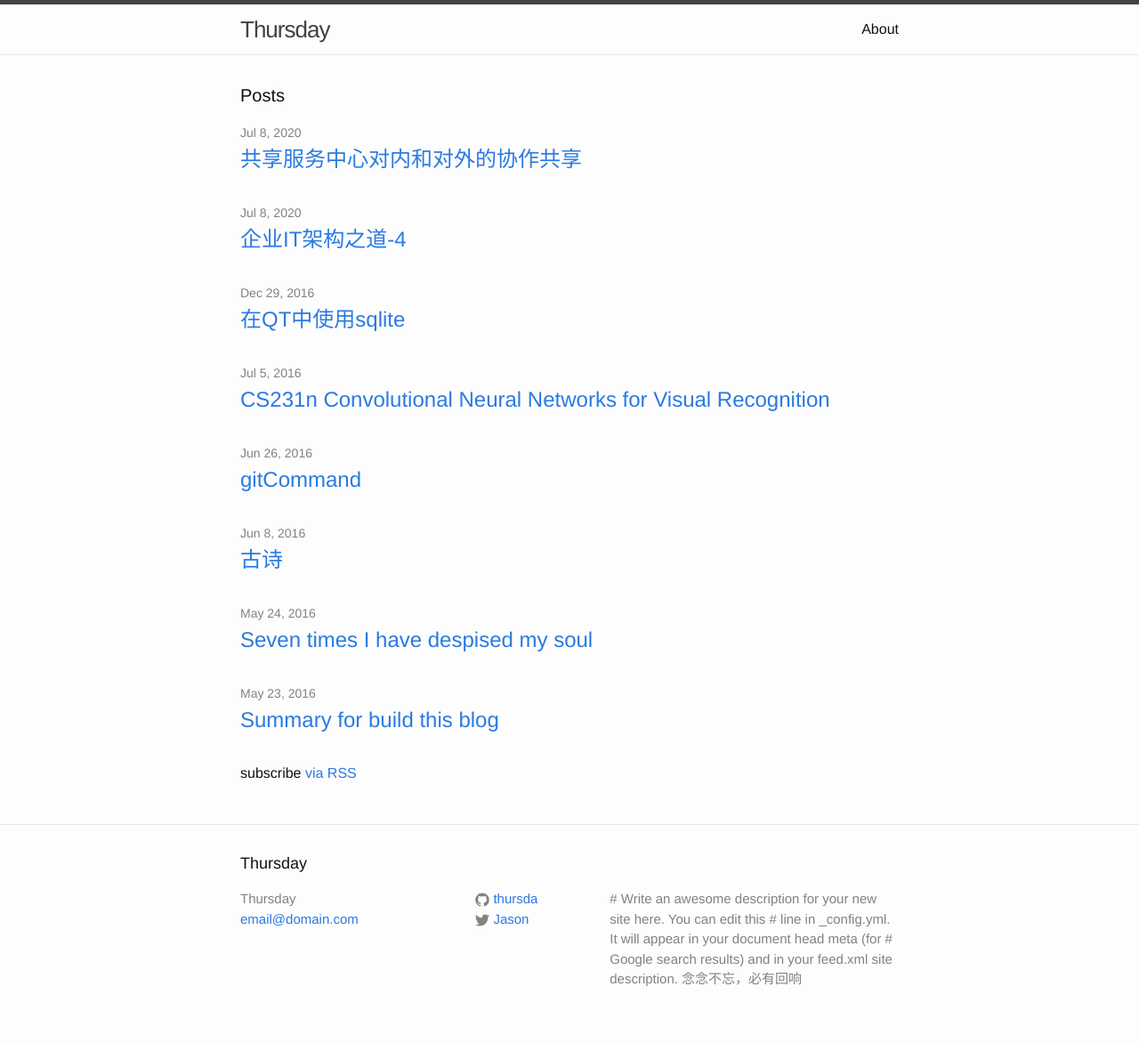
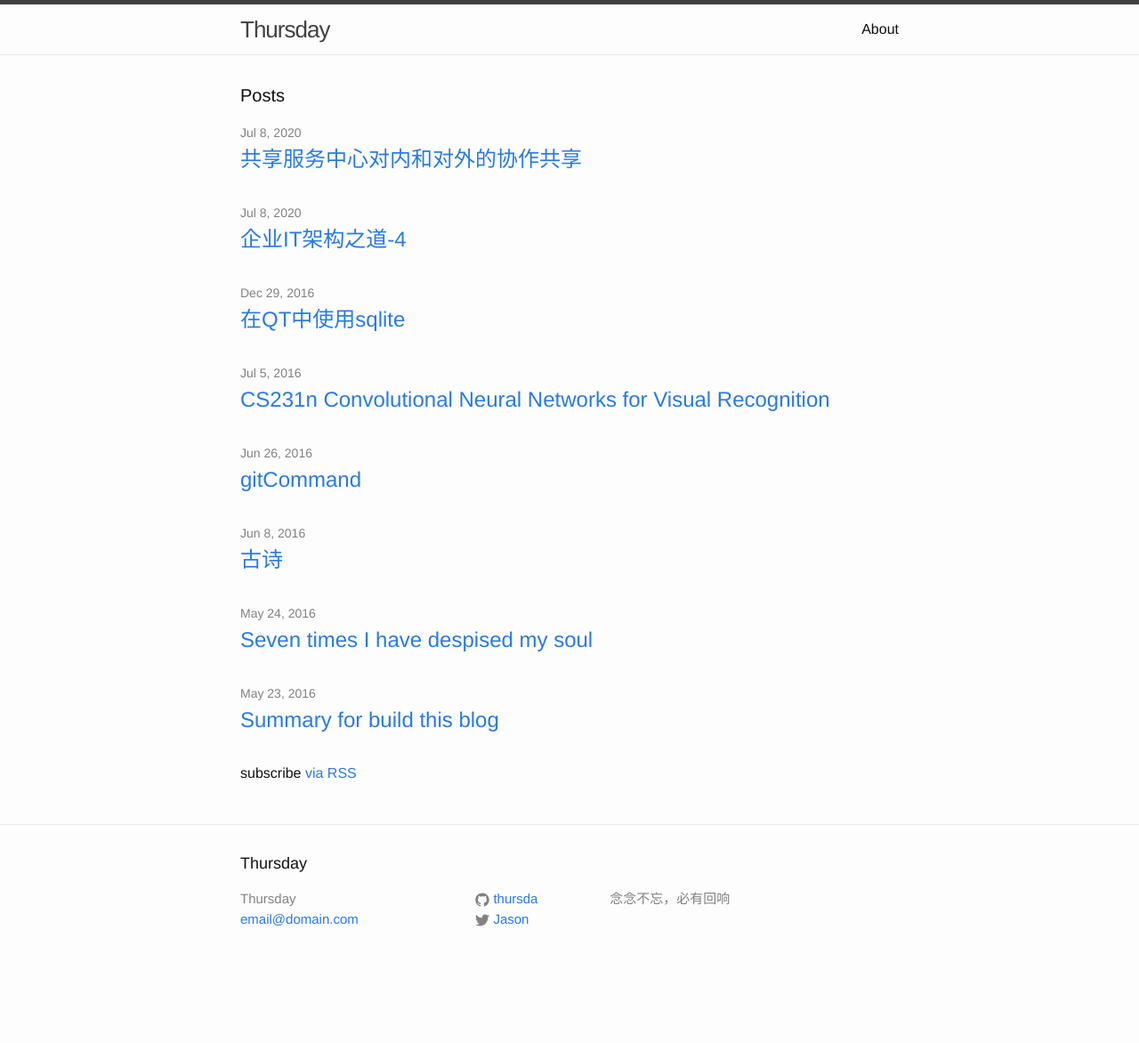
Before and after one commit to Thursda/Thursday.github.io, a Jekyll site: the page built from index.html, in a window 1280 px wide. Shown: the whole page at 89% size. Built offline with Jekyll 4.4.1, drawn with Linux system fonts in a browser that asks for light colours; after the commit the page ends 1104 px from its top, so only the background shows below that.

Commit message:
modify description

```diff
--- a/_config.yml
+++ b/_config.yml
@@ -8,10 +8,7 @@
 # Site settings
 title: Thursday
 email: email@domain.com
-description: > # this means to ignore newlines until "baseurl:"
-    # Write an awesome description for your new site here. You can edit this
-    # line in _config.yml. It will appear in your document head meta (for
-    # Google search results) and in your feed.xml site description.
+description: > # this means to ignore newlines until "baseurl:"  Write an awesome description for your new site here. You can edit this  line in _config.yml. It will appear in your document head meta (for Google search results) and in your feed.xml site description.
     念念不忘，必有回响
 baseurl: "" # the subpath of your site, e.g. /blog
 url: "http://yourdomain.com" # the base hostname & protocol for your site
```
